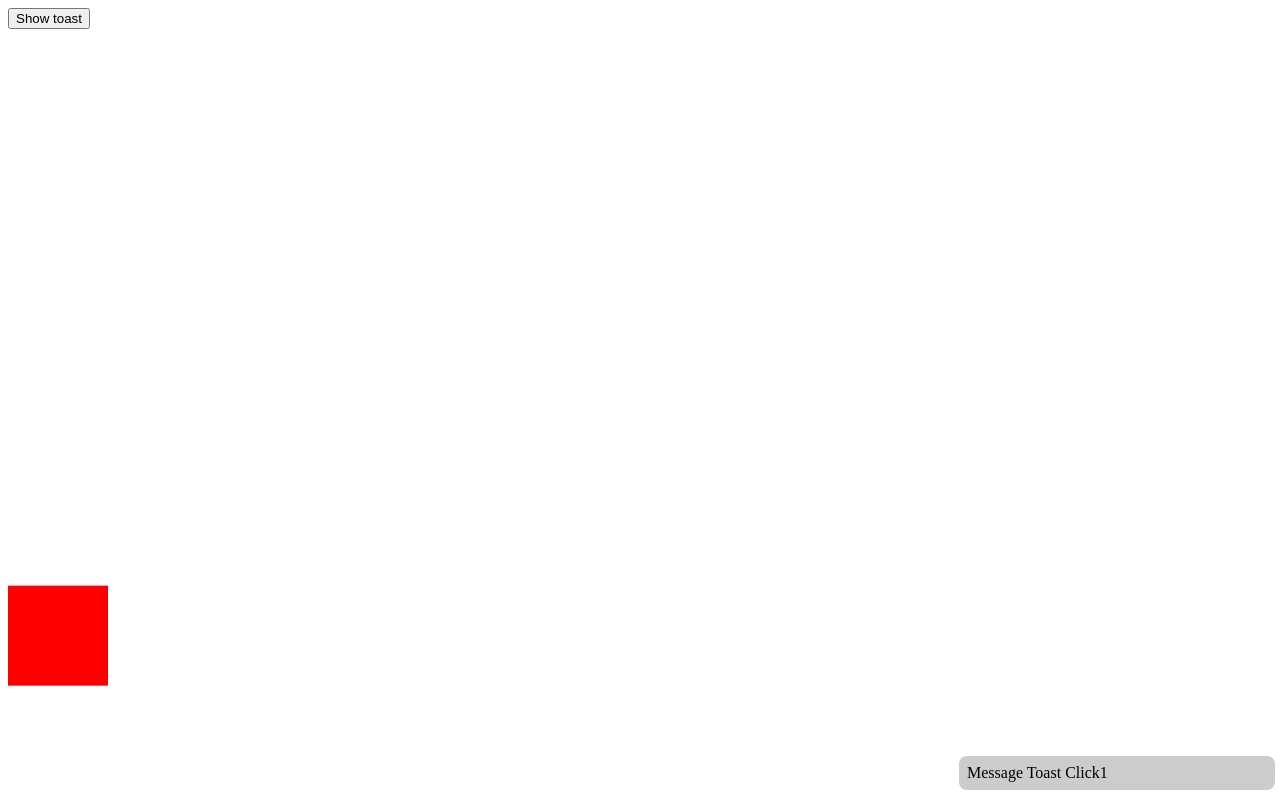
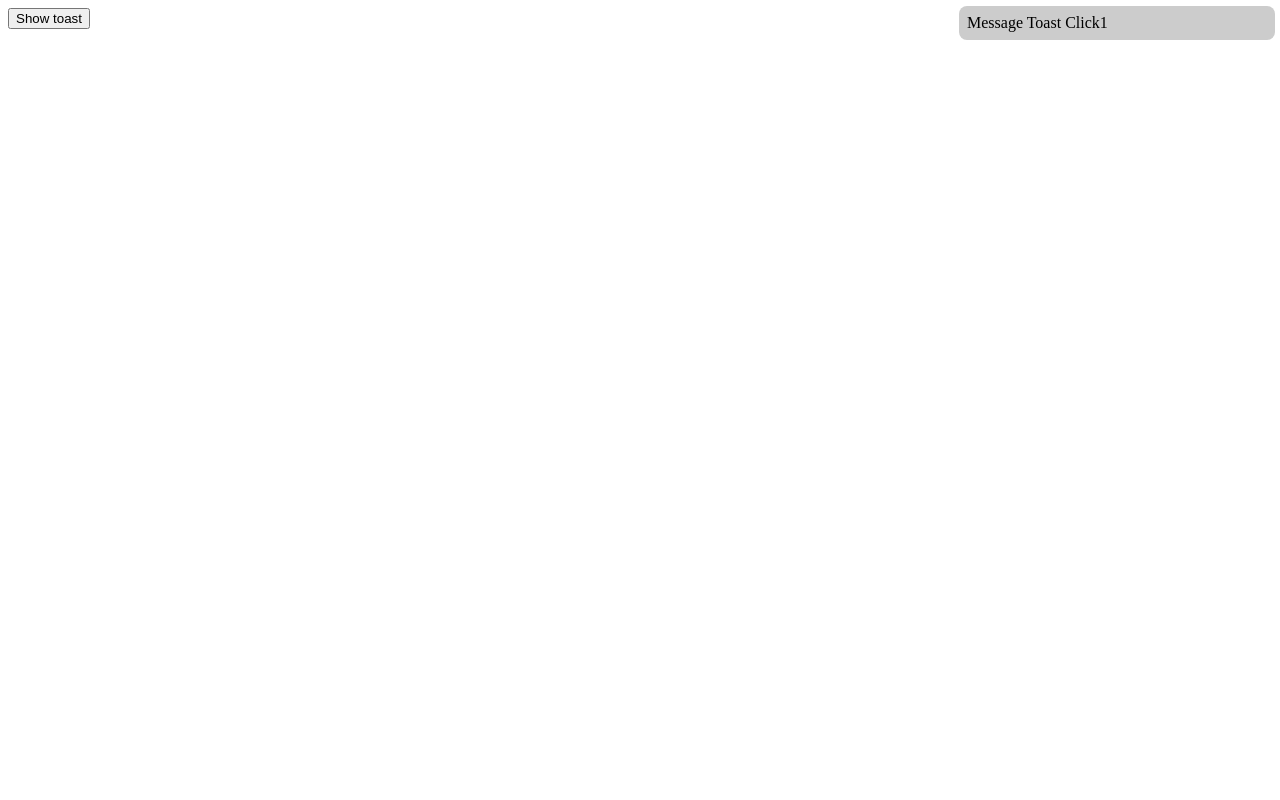
Before and after one commit to project-gd-x/best-practice, a plain HTML site: page task13/index.html in a window 1280 px wide. Both pictures are taken after a click on the button "Show toast". Drawn offline with Linux system fonts and the light colour scheme.

Commit message:
feat: task13

```diff
--- a/task13/index.html
+++ b/task13/index.html
@@ -40,7 +40,7 @@
     .box_for_animation {
       width: 100px;
       height: 100px;
-      background: red;
+      background: #CCC;
     }
   </style>
 </head>
@@ -50,7 +50,7 @@
 
 <div id="toast_wrap"></div>
 
-<div class="box_for_animation"></div>
+<!--<div class="box_for_animation"></div>-->
 
 <script src="main.js" ></script>
 
--- a/task13/main.js
+++ b/task13/main.js
@@ -2,9 +2,7 @@ const toastButton = document.getElementById('toastButton');
 const toastWrap = document.getElementById('toast_wrap');
 let params;
 let counter = 1;
-let windowsHeight = (window.innerHeight|| document.documentElement.clientHeight|| document.body.clientHeight);
-let animationStart;
-let requestId;
+let oldTimestamp = 0;
 
 function initToaster(_params) {
     params = _params;
@@ -14,6 +12,7 @@ function showToast(text) {
     const toastItem = document.createElement('div');
     let items = document.querySelectorAll('.toast-item');
     toastItem.classList.add('toast-item');
+    toastItem.style.zIndex = '1';
     toastItem.innerHTML = text;
 
     if (params.position === 'top-right') {
@@ -59,7 +58,45 @@ function showToast(text) {
     //     items[0].remove();
     // }
 
-    let intervalId = setInterval(() => {
+    // let intervalId = setInterval(() => {
+    //     let posTop = toastItem.style.top;
+    //     const endPosTop = parseInt(toastItem.dataset.top);
+    //     let posBottom = toastItem.style.bottom;
+    //     const endPosBottom = parseInt(toastItem.dataset.bottom);
+    //
+    //     posTop = parseInt(posTop);
+    //     posBottom = parseInt(posBottom);
+    //
+    //     if (params.position === 'top-right' || params.position === 'top-left') {
+    //         if (posTop < endPosTop) {
+    //             posTop += 1;
+    //             toastItem.style.top = posTop + 'px';
+    //         } else {
+    //             toastItem.style.position = 'initial';
+    //             clearInterval(intervalId);
+    //
+    //             setTimeout(()=> {
+    //                 toastItem.remove();
+    //             }, params.duration);
+    //         }
+    //     }
+    //
+    //     if (params.position === 'bottom-right' || params.position === 'bottom-left') {
+    //         if (posBottom < endPosBottom) {
+    //             posBottom += 1;
+    //             toastItem.style.bottom = posBottom + 'px';
+    //         } else {
+    //             toastItem.style.position = 'initial';
+    //             clearInterval(intervalId);
+    //
+    //             setTimeout(()=> {
+    //                 toastItem.remove();
+    //             }, params.duration);
+    //         }
+    //     }
+    // }, 10);
+
+    function step(timestamp) {
         let posTop = toastItem.style.top;
         const endPosTop = parseInt(toastItem.dataset.top);
         let posBottom = toastItem.style.bottom;
@@ -68,74 +105,90 @@ function showToast(text) {
         posTop = parseInt(posTop);
         posBottom = parseInt(posBottom);
 
+        if (!oldTimestamp) {
+            oldTimestamp = timestamp;
+        }
+
         if (params.position === 'top-right' || params.position === 'top-left') {
-            if (posTop < endPosTop) {
-                posTop += 1;
-                toastItem.style.top = posTop + 'px';
-            } else {
-                toastItem.style.position = 'initial';
-                clearInterval(intervalId);
+            posTop += (timestamp - oldTimestamp) / 16;
+            toastItem.style.top = posTop + 'px';
+            oldTimestamp = timestamp;
 
-                setTimeout(()=> {
-                    toastItem.remove();
-                }, params.duration);
+            if (posTop <= endPosTop) {
+                window.requestAnimationFrame(step);
             }
         }
 
         if (params.position === 'bottom-right' || params.position === 'bottom-left') {
+            posBottom += (timestamp - oldTimestamp) / 16;
+            toastItem.style.bottom = posBottom + 'px';
+            oldTimestamp = timestamp;
+
             if (posBottom < endPosBottom) {
-                posBottom += 1;
-                toastItem.style.bottom = posBottom + 'px';
-            } else {
-                toastItem.style.position = 'initial';
-                clearInterval(intervalId);
-
-                setTimeout(()=> {
-                    toastItem.remove();
-                }, params.duration);
+                window.requestAnimationFrame(step);
             }
         }
-    }, 10);
+
+        // setTimeout(()=> {
+        //     toastItem.remove();
+        // }, params.duration);
+    }
+
+    requestAnimationFrame(step);
+
+    // const animationBox = document.querySelector(".box_for_animation");
+    //
+    // function step(timestamp) {
+    //     if (!oldTimestamp) {
+    //         oldTimestamp = timestamp;
+    //     }
+    //
+    //     const progress = timestamp - oldTimestamp;
+    //
+    //     animationBox.style.transform = `translateY(${progress / 5}px)`;
+    //
+    //     const boxY = animationBox.getBoundingClientRect().bottom;
+    //
+    //     if (boxY <= window.innerHeight - 6) {
+    //         window.requestAnimationFrame(step);
+    //     }
+    // }
+    //
+    // requestAnimationFrame(step);
 }
-
-// setInterval(() => {
-//
-// }, 50);
 
 toastButton.addEventListener('click', ()=> {
     showToast('Message Toast Click' + counter);
     counter++;
-    startAnimation();
 })
 
 initToaster({
     count: 3,
     duration: 5000,
-    position: 'bottom-right', // 'top-right' | 'top-left' | 'bottom-left' | 'bottom-right'
+    position: 'top-right', // 'top-right' | 'top-left' | 'bottom-left' | 'bottom-right'
 })
 
 // showToast('Message Toast Click');
 
-const animationBox = document.querySelector(".box_for_animation");
-
-function animate(timestamp) {
-    if (!animationStart) {
-        animationStart = timestamp;
-    }
-
-    const progress = timestamp - animationStart;
-
-    animationBox.style.transform = `translateY(${progress / 5}px)`;
-
-    const y = animationBox.getBoundingClientRect().y + 100;
-
-    if (y <= window.innerHeight - 6) {
-        window.requestAnimationFrame(animate);
-    } else {
-        window.cancelAnimationFrame(requestId);
-    }
-}
-
-function startAnimation() {
-    requestId = window.requestAnimationFrame(animate);
-}
+// function startAnimation() {
+//     requestId = window.requestAnimationFrame(step);
+// }
+// let oldTimestamp = 0;
+// function step(timestamp) {
+//     if (oldTimestamp === 0) {
+//         oldTimestamp = timestamp;
+//     }
+//
+//     console.log('Timestamp', timestamp - oldTimestamp ); // 16 , 1000
+//
+//     boxY += (timestamp - oldTimestamp) / 16;
+//     animationBox.style.top = boxY + 'px';
+//
+//     oldTimestamp = timestamp;
+//
+//     requestAnimationFrame(step);
+// }
+//
+// toastButton.addEventListener('click', () => {
+//     requestAnimationFrame(step)
+// })
```
